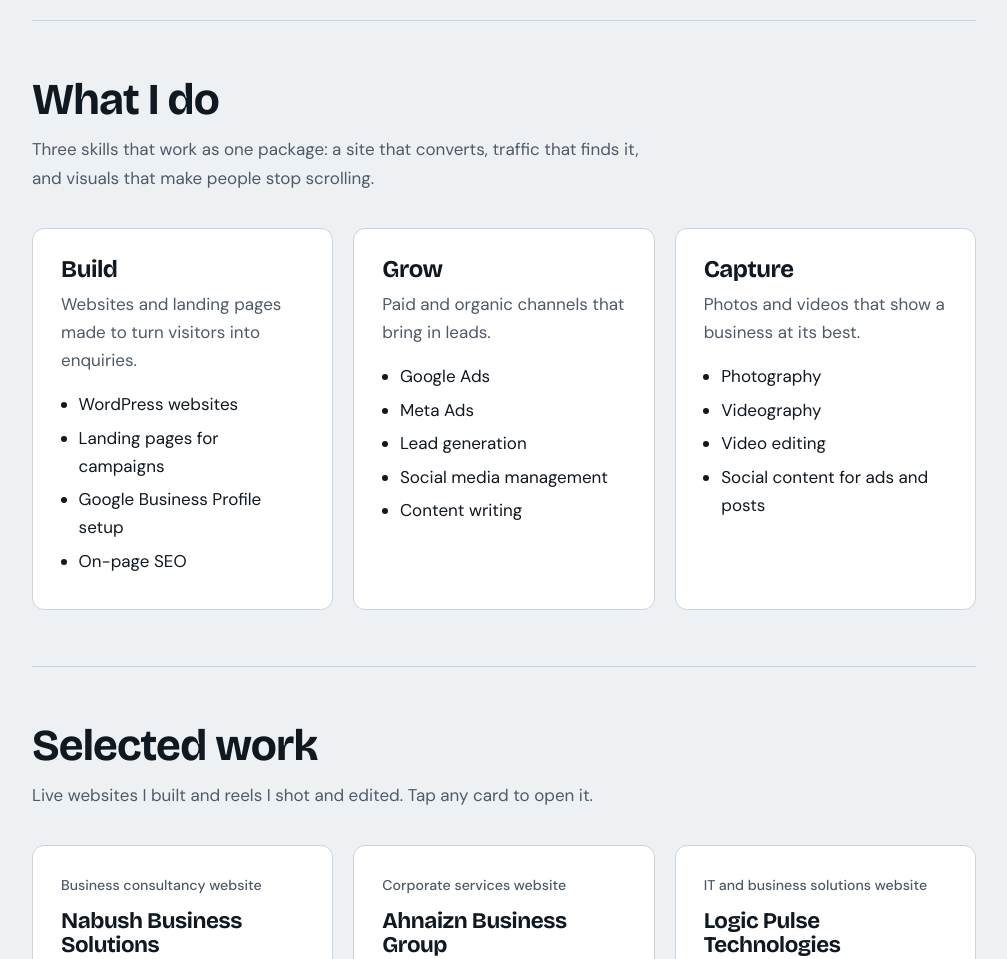
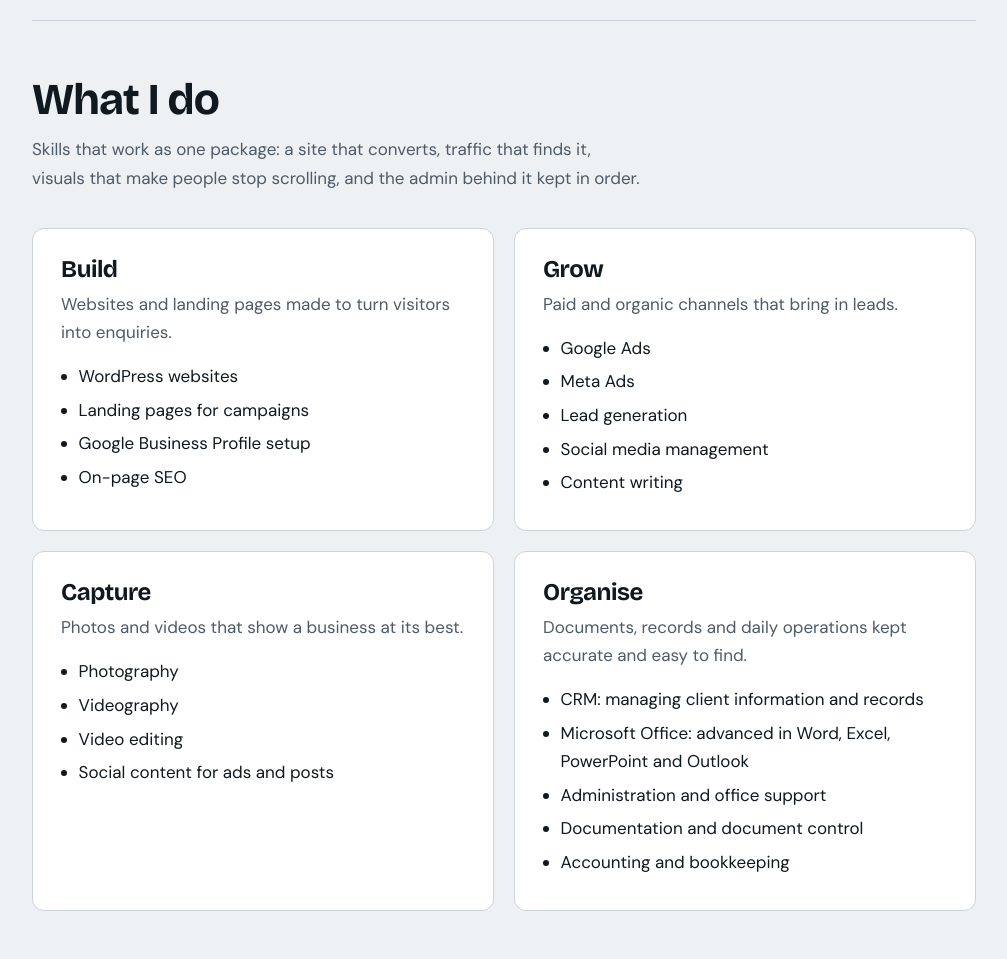
Before and after one commit to vishwasaiathikam/vishwasaiathikam.github.io, a plain HTML site: page index.html in a window 1280 px wide. Shown: the part 740-1699 px from the top of the page, without its empty margins (136-1143 px from the left). Drawn offline with nearby package versions, Linux system fonts and the light colour scheme.

Commit message:
Update index.html

```diff
--- a/index.html
+++ b/index.html
@@ -44,7 +44,7 @@ section{padding:3.5rem 0;border-top:1px solid var(--line)}
 h2{font-size:clamp(1.8rem,4.5vw,2.75rem);margin-bottom:.75rem}
 .lead{max-width:38rem;color:var(--muted);margin:0 0 2.25rem}
 .disc{display:grid;grid-template-columns:1fr;gap:1.25rem}
-@media(min-width:48rem){.disc{grid-template-columns:repeat(3,1fr)}}
+@media(min-width:48rem){.disc{grid-template-columns:repeat(2,1fr)}}
 .card{background:var(--surface);border:1px solid var(--line);border-radius:.75rem;padding:1.75rem}
 .card h3{font-size:1.5rem;margin-bottom:.5rem}
 .card p{margin:0 0 1rem;color:var(--muted)}
@@ -93,7 +93,7 @@ footer{padding:2rem 0 3rem;color:var(--muted);border-top:1px solid var(--line);f
 
   <header class="hero">
     <div class="frame">
-      <h1>Vishwa Sai<br> Athikam</h1>
+      <h1>Vishwa<br>Sai Athikam</h1>
       <p class="role">I build websites, run ads that bring in leads, and shoot and edit the content that goes with them.</p>
       <div class="cta">
         <a class="btn primary" href="#contact">Get in touch</a>
@@ -107,7 +107,7 @@ footer{padding:2rem 0 3rem;color:var(--muted);border-top:1px solid var(--line);f
   <main>
   <section id="work" aria-labelledby="work-h">
     <h2 id="work-h">What I do</h2>
-    <p class="lead">Three skills that work as one package: a site that converts, traffic that finds it, and visuals that make people stop scrolling.</p>
+    <p class="lead">Skills that work as one package: a site that converts, traffic that finds it, visuals that make people stop scrolling, and the admin behind it kept in order.</p>
     <div class="disc">
       <article class="card">
         <h3>Build</h3>
@@ -123,6 +123,11 @@ footer{padding:2rem 0 3rem;color:var(--muted);border-top:1px solid var(--line);f
         <h3>Capture</h3>
         <p>Photos and videos that show a business at its best.</p>
         <ul><li>Photography</li><li>Videography</li><li>Video editing</li><li>Social content for ads and posts</li></ul>
+      </article>
+      <article class="card">
+        <h3>Organise</h3>
+        <p>Documents, records and daily operations kept accurate and easy to find.</p>
+        <ul><li>CRM: managing client information and records</li><li>Microsoft Office: advanced in Word, Excel, PowerPoint and Outlook</li><li>Administration and office support</li><li>Documentation and document control</li><li>Accounting and bookkeeping</li></ul>
       </article>
     </div>
   </section>
@@ -181,7 +186,7 @@ footer{padding:2rem 0 3rem;color:var(--muted);border-top:1px solid var(--line);f
     <div class="cols">
       <div>
         <h3>Tools and channels</h3>
-        <ul class="tags"><li>WordPress</li><li>Google Ads</li><li>Meta Ads</li><li>SEO</li><li>Google Business Profile</li><li>Lead generation</li><li>Social media</li><li>Video editing</li><li>Accounting and bookkeeping</li></ul>
+        <ul class="tags"><li>WordPress</li><li>Google Ads</li><li>Meta Ads</li><li>SEO</li><li>Google Business Profile</li><li>Lead generation</li><li>Social media</li><li>Video editing</li><li>CRM</li><li>Microsoft Office</li><li>Administration</li><li>Documentation</li><li>Document control</li><li>Accounting and bookkeeping</li></ul>
       </div>
       <div>
         <h3>Languages</h3>
```
